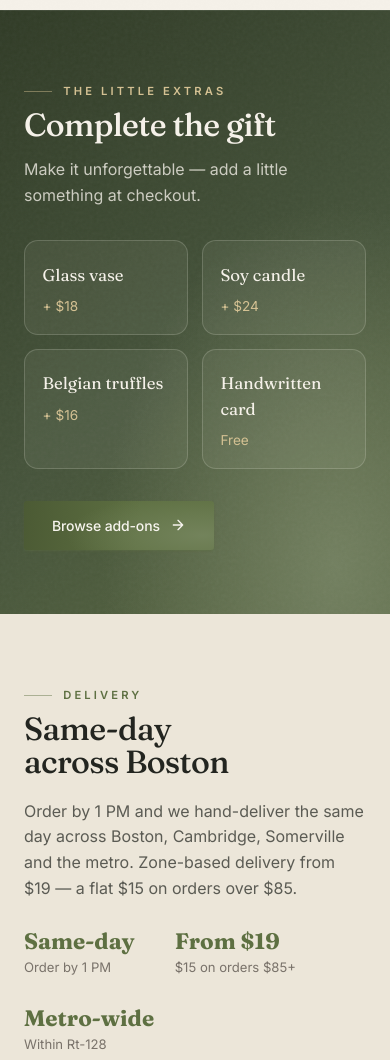
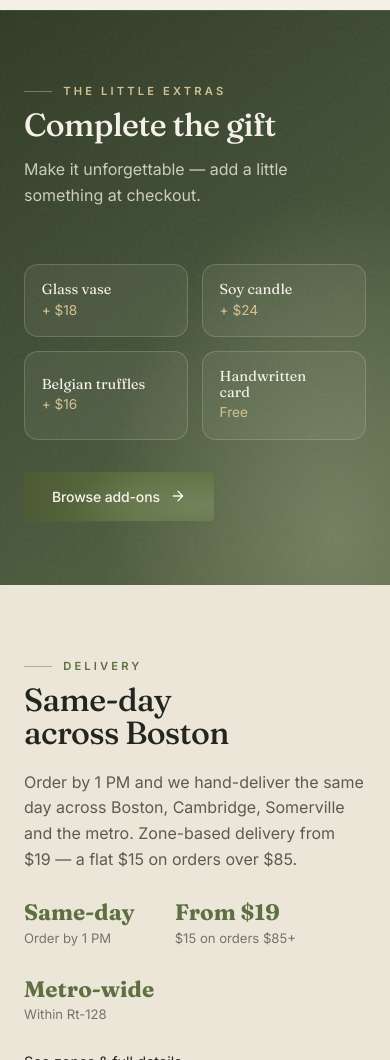
Before and after one commit to mjjorik/v0-e-commerce-flower-website, a WordPress theme: template wp-theme/wildflower/front-page.php in a window 390 px wide. Shown: the part 5440-6500 px from the top of the page. Run offline with PHP 8.4 and a stand-in for WordPress, Linux system fonts and the light colour scheme; the site name, menu and one post (Sample post) are stand-ins, and other content is empty; some libraries are stand-ins or nearby versions.

Commit message:
Add-ons: image-right mobile cards + Bestsellers-style arrows on desktop
Mobile (2x2): each card is a 2-track grid — name+price on the left, image in its own column on the right — with the name sized and allowed to break as a last resort, so text never touches or overlaps the image. Desktop: the add-ons row reuses the Bestsellers scroller (prev/next arrows via data-scroller), restyled for the dark section and hidden on phones. Verified: no text/image contact at 360/390px; arrows visible and scrolling the track at 1280px.

Co-Authored-By: Claude Opus 4.8 <noreply@anthropic.com>
Claude-Session: https://claude.ai/code/session_01BGKDMn8UCGJ1AAsTiDygBg

```diff
--- a/wp-theme/wildflower/assets/js/main.js
+++ b/wp-theme/wildflower/assets/js/main.js
@@ -252,7 +252,7 @@
     if (!track) return;
 
     function step() {
-      var card = track.querySelector('.product, li');
+      var card = track.querySelector('.product, .addon, li');
       return card ? card.getBoundingClientRect().width + 24 : track.clientWidth * 0.8;
     }
     function update() {
--- a/wp-theme/wildflower/front-page.php
+++ b/wp-theme/wildflower/front-page.php
@@ -247,13 +247,17 @@ if ( '' === $markup ) {
 
 <!-- 7 · COMPLETE THE GIFT — ADD-ONS (dark) -->
 <section class="section addons">
-	<div class="container addons__inner">
+	<div class="container addons__inner" data-scroller>
 		<div class="addons__head reveal">
 			<p class="eyebrow"><?php esc_html_e( 'The little extras', 'wildflower' ); ?></p>
 			<h2 class="kinetic" style="margin-top:.5rem;color:var(--primary-foreground);"><?php echo wildflower_kinetic( __( 'Complete the gift', 'wildflower' ) ); // phpcs:ignore ?></h2>
 			<p class="addons__lead"><?php esc_html_e( 'Make it unforgettable — add a little something at checkout.', 'wildflower' ); ?></p>
+			<div class="scroller__nav addons__nav">
+				<button class="scroller__arrow" data-scroll-prev aria-label="<?php esc_attr_e( 'Previous', 'wildflower' ); ?>"><svg width="18" height="18" viewBox="0 0 24 24" fill="none" stroke="currentColor" stroke-width="1.8" stroke-linecap="round" stroke-linejoin="round"><path d="M15 18l-6-6 6-6"/></svg></button>
+				<button class="scroller__arrow" data-scroll-next aria-label="<?php esc_attr_e( 'Next', 'wildflower' ); ?>"><svg width="18" height="18" viewBox="0 0 24 24" fill="none" stroke="currentColor" stroke-width="1.8" stroke-linecap="round" stroke-linejoin="round"><path d="M9 6l6 6-6 6"/></svg></button>
+			</div>
 		</div>
-		<div class="addons__grid">
+		<div class="addons__grid" data-scroller-track>
 			<?php
 			$addons = array(
 				array( 'addon_vase', 'Glass vase', '+ $18' ),
--- a/wp-theme/wildflower/style.css
+++ b/wp-theme/wildflower/style.css
@@ -860,13 +860,22 @@ textarea { resize: vertical; }
 .addon__image { width: clamp(4.25rem, 13vw, 6rem); height: clamp(4.25rem, 13vw, 6rem); object-fit: contain; border-radius: .7rem; margin-bottom: auto; }
 .addon__name { font-family: var(--font-serif); font-size: 1.1rem; margin-top: .25rem; }
 .addon__price { font-size: .85rem; color: color-mix(in oklab, var(--primary-foreground) 70%, transparent); }
-/* Mobile: keep a 2x2 grid (image on top, name + price below — stacked, so a
-   two-line name can never overlap the image). */
+/* Mobile: keep a 2x2 grid. Inside each card, name + price sit in their own
+   grid column on the LEFT and the image in its own column on the RIGHT — because
+   they are separate tracks, the text can never touch or overlap the image, and
+   the name is sized (and allowed to break as a last resort) so it always fits. */
 @media (max-width: 767px) {
   .addons__grid { grid-template-columns: repeat(2, minmax(0, 1fr)); gap: .85rem; }
-  .addon { min-height: 0; padding: 1.1rem; }
-  .addon__image { width: clamp(3.25rem, 16vw, 4.5rem); height: clamp(3.25rem, 16vw, 4.5rem); }
-  .addon__name { font-size: 1.05rem; }
+  .addon {
+    display: grid;
+    grid-template-columns: minmax(0, 1fr) auto;
+    grid-template-areas: 'name image' 'price image';
+    align-items: center; column-gap: .7rem; row-gap: .1rem;
+    min-height: 0; padding: 1rem 1.05rem;
+  }
+  .addon__name  { grid-area: name; align-self: end; margin-top: 0; font-size: clamp(.9rem, 3.4vw, 1.05rem); line-height: 1.15; overflow-wrap: break-word; hyphens: auto; }
+  .addon__price { grid-area: price; align-self: start; }
+  .addon__image { grid-area: image; margin: 0; align-self: center; width: clamp(2.25rem, 10vw, 3rem); height: clamp(2.25rem, 10vw, 3rem); }
 }
 /* PC / tablet: a horizontal scroller of add-on cards (head above, CTA below). */
 @media (min-width: 768px) {
@@ -884,6 +893,13 @@ textarea { resize: vertical; }
   .addon__image { width: clamp(5rem, 7vw, 7rem); height: clamp(5rem, 7vw, 7rem); }
   .addon__name { font-size: 1.3rem; }
 }
+/* Add-ons scroller arrows (same control as Bestsellers, restyled for the dark
+   section). Hidden on phones, where the layout is a 2x2 grid, not a scroller. */
+.addons__nav { margin-top: 1.5rem; }
+.addons .scroller__arrow { display: none; border-color: color-mix(in oklab, var(--primary-foreground) 40%, transparent); color: var(--primary-foreground); }
+.addons .scroller__arrow:hover { background: var(--accent); color: var(--accent-foreground); border-color: var(--accent); }
+.addons .scroller__arrow:disabled:hover { background: none; color: var(--primary-foreground); border-color: color-mix(in oklab, var(--primary-foreground) 40%, transparent); }
+@media (min-width: 768px) { .addons .scroller__arrow { display: inline-flex; } }
 
 /* 10 · Our story */
 .story { display: grid; gap: clamp(2rem, 5vw, 4rem); align-items: center; }
```
